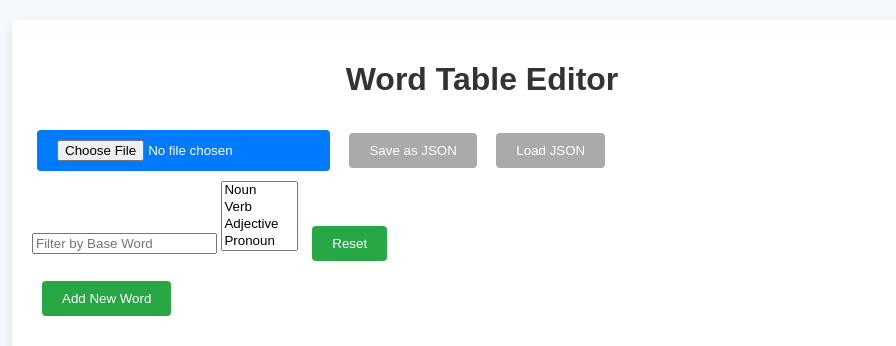
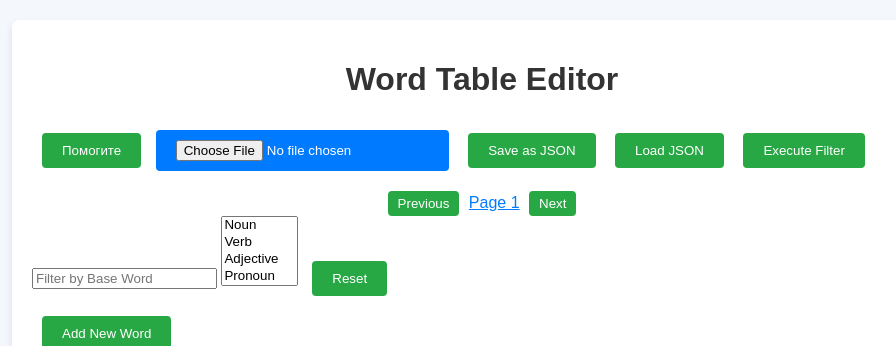
Before and after one commit to Kovvvalski/nlpis-labs, a Flask app: page / in a window 1280 px wide. Shown: the top 346 px of the page, without its empty margins (158-1054 px from the left). Run offline with Flask 3, Linux system fonts and the light colour scheme.

Commit message:
pagination implemented

```diff
--- a/static/scripts.js
+++ b/static/scripts.js
@@ -5,6 +5,9 @@ document.getElementById("addWordBtn").addEventListener("click", addNewWord);
 
 let shownWords = [];
 let initialWords = [];
+let currentPage = 0;
+const ROWS_PER_PAGE = 5;
+
 
 function handleFileSelect(event) {
     const file = event.target.files[0];
@@ -24,19 +27,17 @@ function readFile(file) {
 }
 
 function extractTextAndSend(text, format) {
-    document.getElementById("sendDataBtn").disabled = false;
     fetch("/api/process-text", {
         method: "POST",
-        headers: { "Content-Type": "application/json" },
-        body: JSON.stringify({ text, format })
+        headers: {"Content-Type": "application/json"},
+        body: JSON.stringify({text, format})
     })
         .then(response => response.json())
         .then(data => {
             shownWords = data;
+            shownWords.sort((a, b) => a.base.localeCompare(b.base));
             initialWords = structuredClone(shownWords);
             populateTable();
-        document.getElementById("saveFileBtn").disabled = false;
-        document.getElementById("loadFileBtn").disabled = false;
         })
         .catch(error => console.error("Error:", error));
 }
@@ -44,9 +45,12 @@ function extractTextAndSend(text, format) {
 function populateTable() {
     const tableBody = document.querySelector("#wordTable tbody");
     tableBody.innerHTML = "";
-    shownWords.sort((a, b) => a.base.localeCompare(b.base));
-    shownWords.forEach((word, index) => {
+    let startIndex = ROWS_PER_PAGE * currentPage;
+    let endIndex = Math.min(startIndex + ROWS_PER_PAGE, shownWords.length);
+    for (let index = startIndex; index < endIndex; index++) {
+        const word = shownWords[index];
         const row = document.createElement("tr");
+
         if (word.is_exception) row.classList.add("exception");
 
         row.innerHTML = `
@@ -60,7 +64,19 @@ function populateTable() {
         row.children[1].appendChild(createPosSelector(word.part_of_speech, index));
         row.children[2].appendChild(createFormsEditor(word.forms, index));
         tableBody.appendChild(row);
-    });
+    }
+
+    const pageNumberElement = document.getElementById("pageNumber");
+    pageNumberElement.textContent = `Page ${currentPage + 1}`;
+
+    document.getElementById("prevPageBtn").disabled = currentPage === 0;
+    document.getElementById("nextPageBtn").disabled = currentPage >= Math.floor(shownWords.length / ROWS_PER_PAGE);
+}
+
+function changePage(direction) {
+    currentPage += direction;
+    currentPage = Math.max(0, Math.min(currentPage, Math.floor(shownWords.length / ROWS_PER_PAGE)));
+    populateTable();
 }
 
 function removeException(index) {
@@ -139,8 +155,8 @@ function editBaseWord(index) {
 function addNewWord() {
     const newBase = prompt("Enter base word:");
     if (newBase) {
-        const newWord = { base: newBase, part_of_speech: "", forms: {}, is_exception: false };
-        shownWords.push(newWord);
+        const newWord = {base: newBase, part_of_speech: "Noun", forms: {}, is_exception: false};
+        shownWords.unshift(newWord);
         populateTable();
     }
 }
@@ -153,12 +169,14 @@ function deleteWord(index) {
 function filterTable() {
     const baseWordFilter = document.getElementById("baseWordFilter").value.toLowerCase();
     const posFilter = Array.from(document.getElementById("posFilter").selectedOptions).map(option => option.value);
-    shownWords = initialWords.filter(word => word.base.toLowerCase().includes(baseWordFilter) && (posFilter.length === 0 || posFilter.includes(word.part_of_speech)));
+    shownWords = shownWords.filter(word => word.base.toLowerCase().includes(baseWordFilter) && (posFilter.length === 0 || posFilter.includes(word.part_of_speech)));
+    shownWords.sort((a, b) => a.base.localeCompare(b.base));
+    currentPage = 0;
     populateTable();
 }
 
 function saveToJSON() {
-    const blob = new Blob([JSON.stringify(shownWords, null, 2)], { type: "application/json" });
+    const blob = new Blob([JSON.stringify(shownWords, null, 2)], {type: "application/json"});
     const link = document.createElement("a");
     link.href = URL.createObjectURL(blob);
     link.download = "words.json";
@@ -183,7 +201,25 @@ function loadFromJSON() {
     input.click();
 }
 
-function reset(){
+function reset() {
     shownWords = structuredClone(initialWords);
+    currentPage = 0;
     populateTable();
 }
+
+function helpMe() {
+    const helpModal = document.getElementById("helpModal");
+    helpModal.style.display = "flex";
+}
+
+document.getElementById("closeHelpBtn").addEventListener("click", function () {
+    const helpModal = document.getElementById("helpModal");
+    helpModal.style.display = "none";
+});
+
+window.addEventListener("click", function (event) {
+    const helpModal = document.getElementById("helpModal");
+    if (event.target === helpModal) {
+        helpModal.style.display = "none";
+    }
+});
--- a/static/styles.css
+++ b/static/styles.css
@@ -88,3 +88,75 @@ span:hover {
     background-color: red !important;
     color: white !important;
 }
+
+#pagination {
+    margin-top: 10px;
+    text-align: center;
+}
+
+#pagination button {
+    padding: 5px 10px;
+    margin: 0 5px;
+    cursor: pointer;
+}
+
+#pagination button:disabled {
+    background-color: #ccc;
+    cursor: not-allowed;
+}
+
+/* Help Modal Styles */
+.help-modal {
+    display: none; /* Hidden by default */
+    position: fixed;
+    top: 0;
+    left: 0;
+    width: 100%;
+    height: 100%;
+    background-color: rgba(0, 0, 0, 0.7);
+    justify-content: center;
+    align-items: center;
+    z-index: 9999;
+}
+
+.help-modal-content {
+    background-color: white;
+    padding: 20px;
+    border-radius: 8px;
+    width: 80%;
+    max-width: 500px;
+    text-align: left;
+    position: relative;
+}
+
+.help-modal h2 {
+    margin-top: 0;
+}
+
+.close-btn {
+    position: absolute;
+    top: 10px;
+    right: 10px;
+    font-size: 30px;
+    font-weight: bold;
+    cursor: pointer;
+    color: #000;
+}
+
+.close-btn:hover {
+    color: #ff0000;
+}
+
+.help-modal button {
+    background-color: #4CAF50;
+    color: white;
+    padding: 10px 20px;
+    border: none;
+    cursor: pointer;
+    border-radius: 4px;
+    margin-top: 20px;
+}
+
+.help-modal button:hover {
+    background-color: #45a049;
+}
--- a/templates/index.html
+++ b/templates/index.html
@@ -10,14 +10,38 @@
 <div class="container">
     <h1>Word Table Editor</h1>
 
+    <button id="helpBtn" onclick="helpMe()">Помогите</button>
+    <div id="helpModal" class="help-modal">
+        <div class="help-modal-content">
+            <span id="closeHelpBtn" class="close-btn">&times;</span>
+            <h2>How to Use the Word Table Editor</h2>
+            <p><strong>1. Upload a file:</strong> Use the "Choose File" button to upload a .txt or .rtf file that
+                contains a list of words.</p>
+            <p><strong>2. Filter Words:</strong> Use the filter section to filter words by their base word and part of
+                speech.</p>
+            <p><strong>3. Add, Edit, and Delete Words:</strong> Add new words by clicking "Add New Word". You can edit a
+                word’s base or part of speech and delete a word.</p>
+            <p><strong>4. Save and Load Data:</strong> Save your word list as a JSON file or load a previously saved
+                JSON file.</p>
+        </div>
+    </div>
+
+
     <input type="file" id="fileInput" accept=".txt,.rtf"/>
-    <button id="saveFileBtn" disabled>Save as JSON</button>
-    <button id="loadFileBtn" disabled>Load JSON</button>
+    <button id="saveFileBtn">Save as JSON</button>
+    <button id="loadFileBtn">Load JSON</button>
+    <button id="executeFilterBtn" onclick="filterTable()">Execute Filter</button>
+
+    <div id="pagination">
+        <button id="prevPageBtn" onclick="changePage(-1)">Previous</button>
+        <span id="pageNumber">Page 1</span>
+        <button id="nextPageBtn" onclick="changePage(1)">Next</button>
+    </div>
 
     <!-- Filter Section -->
     <div id="filterSection">
-        <input type="text" id="baseWordFilter" placeholder="Filter by Base Word" oninput="filterTable()">
-        <select id="posFilter" multiple onchange="filterTable()">
+        <input type="text" id="baseWordFilter" placeholder="Filter by Base Word">
+        <select id="posFilter" multiple>
             <option value="Noun">Noun</option>
             <option value="Verb">Verb</option>
             <option value="Adjective">Adjective</option>
```
Lines whose indentation alone changed are shown as unchanged.
